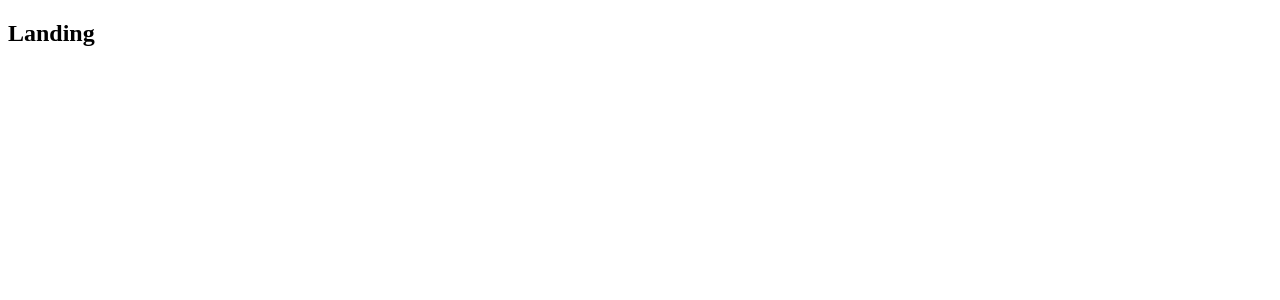
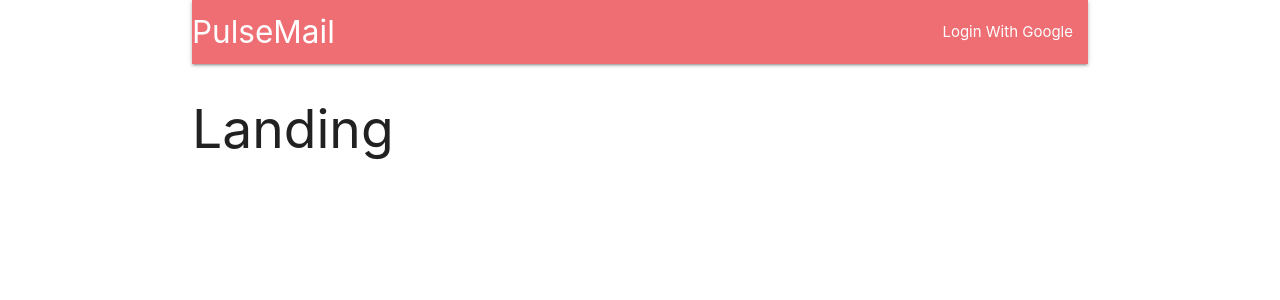
Before and after one commit to MarcMichaelMendoza/PulseMail, a React (Create React App) app in the folder client/: page / in a window 1280 px wide. Shown: the top 300 px of the page. Built offline with nearby package versions, Linux system fonts and the light colour scheme.

Commit message:
Update header and set up redux-thunk and materialized css while adding a action creator

```diff
--- a/client/package.json
+++ b/client/package.json
@@ -6,7 +6,7 @@
     "@testing-library/jest-dom": "^5.16.5",
     "@testing-library/react": "^13.4.0",
     "@testing-library/user-event": "^13.5.0",
-    "axios": "^1.4.0",
+    "axios": "^1.13.2",
     "http-proxy-middleware": "^2.0.9",
     "materialize-css": "^1.0.0",
     "react": "^18.2.0",
--- /dev/null
+++ b/client/src/actions/type.js
@@ -0,0 +1 @@
+export const FETCH_USER = 'fetch_user';
--- a/client/src/components/App.js
+++ b/client/src/components/App.js
@@ -2,18 +2,20 @@ import React from "react";
 import  { BrowserRouter, Route} from "react-router-dom";
 
 // Dummy componenet
-const Header = () => <h2>Header</h2>;
+import Header from "./Header";
 const Dashboard = () => <h2>Dashboard</h2>;
 const SurveyNew = () => <h2>SurveyNew</h2>;
 const Landing = () => <h2>Landing</h2>;
 
 const App = () => {
     return (
-        <div>
+        <div className="container">
             <BrowserRouter>
                 <div>
+                    <Header />
                     <Route exact={true} path="/" component={Landing} />
-                    <Route path="/surveys" component={Dashboard} />
+                    <Route exact path="/surveys" component={Dashboard} />
+                    <Route path="/surveys/new" component={SurveyNew} />
                 </div>
             </BrowserRouter>
         </div>
--- /dev/null
+++ b/client/src/components/Header.js
@@ -0,0 +1,22 @@
+import React, { Component } from "react";
+
+class Header extends Component {
+    render() {
+        return (
+            <nav>
+                <div className="nav-wrapper">
+                    <a className="left brand-logo">
+                        PulseMail
+                    </a>
+                    <ul className="right">
+                        <li>
+                            <a>Login With Google</a>
+                        </li>
+                    </ul>
+                </div>
+            </nav>
+        )
+    }
+}
+
+export default Header;
--- a/client/src/index.js
+++ b/client/src/index.js
@@ -3,6 +3,8 @@ import App from "./components/App";
 import { Provider } from "react-redux";
 import { createStore, applyMiddleware} from "redux";
 import reducers from "./reducers";
+import reduxThunk from 'redux-thunk';
+import  'materialize-css/dist/css/materialize.min.css';
 
 // Find the root DOM node
 const el = document.getElementById("root");
@@ -14,7 +16,7 @@ const root = ReactDOM.createRoot(el);
 // The first argument is all the reducers in the application.
 // The second argument is the initial state.
 // The third argument is middleware (currently none).
-const store = createStore(reducers, {}, applyMiddleware());
+const store = createStore(reducers, {}, applyMiddleware(reduxThunk));
 
 // Render the root component of the application.
 // The Provider component from react-redux makes the Redux store
```
Also changed, not shown: client/src/actions/index.js (added, +10 -0 lines), 1 other file (tests, documents, lock files or other folders).
